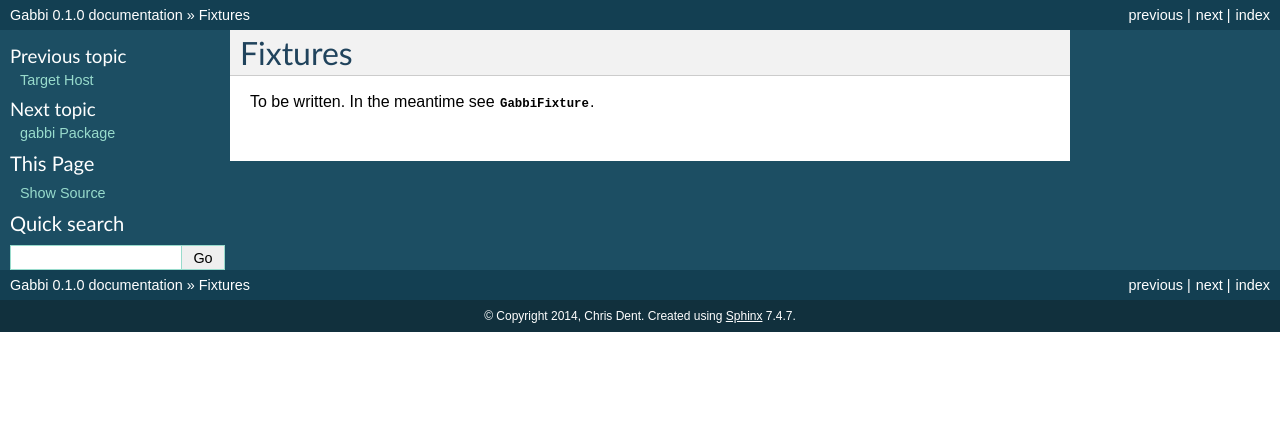
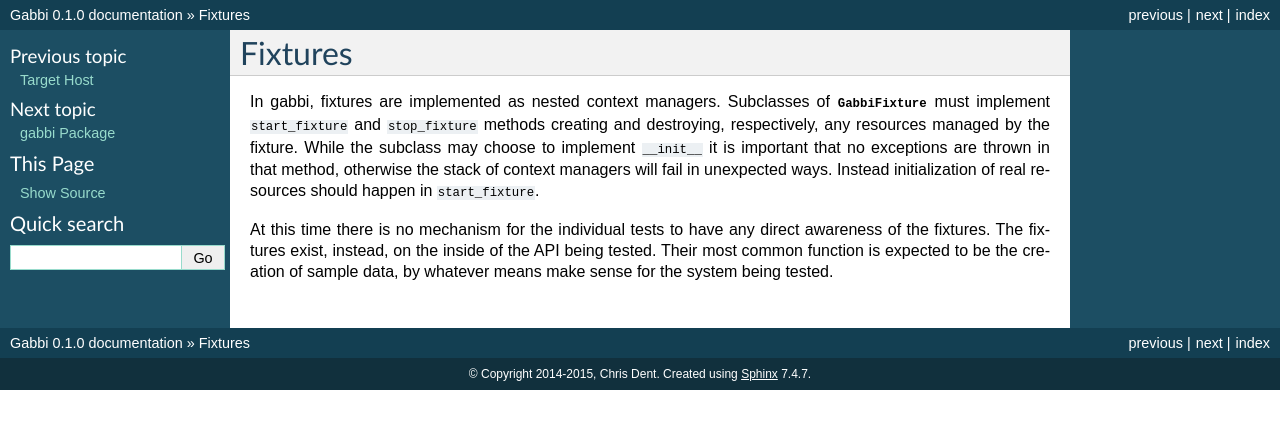
Before and after one commit to cdent/gabbi, a Sphinx documentation site: the page built from docs/source/fixtures.rst, in a window 1280 px wide. Shown: the top 429 px of the page. Built offline with Sphinx 7.4.7, drawn with Linux system fonts in a browser that asks for light colours.

Commit message:
Add some documentation for fixtures.
This is rather limited for now, as fixtures are not yet sufficiently
fleshed out to have a clear idea of how they are going to work.

```diff
--- a/docs/source/conf.py
+++ b/docs/source/conf.py
@@ -47,7 +47,7 @@ master_doc = 'index'
 
 # General information about the project.
 project = u'Gabbi'
-copyright = u'2014, Chris Dent'
+copyright = u'2014-2015, Chris Dent'
 
 # The version info for the project you're documenting, acts as replacement for
 # |version| and |release|, also used in various other places throughout the
--- a/docs/source/fixtures.rst
+++ b/docs/source/fixtures.rst
@@ -1,4 +1,17 @@
 Fixtures
 ========
 
-To be written. In the meantime see :class:`~gabbi.fixture.GabbiFixture`.
+In gabbi, fixtures are implemented as nested context managers. Subclasses
+of :class:`~gabbi.fixture.GabbiFixture` must implement
+``start_fixture`` and ``stop_fixture`` methods creating and
+destroying, respectively, any resources managed by the fixture.
+While the subclass may choose to implement ``__init__`` it is
+important that no exceptions are thrown in that method, otherwise
+the stack of context managers will fail in unexpected ways. Instead
+initialization of real resources should happen in ``start_fixture``.
+
+At this time there is no mechanism for the individual tests to have
+any direct awareness of the fixtures. The fixtures exist, instead, on the
+inside of the API being tested. Their most common function is
+expected to be the creation of sample data, by whatever means make
+sense for the system being tested.
```
